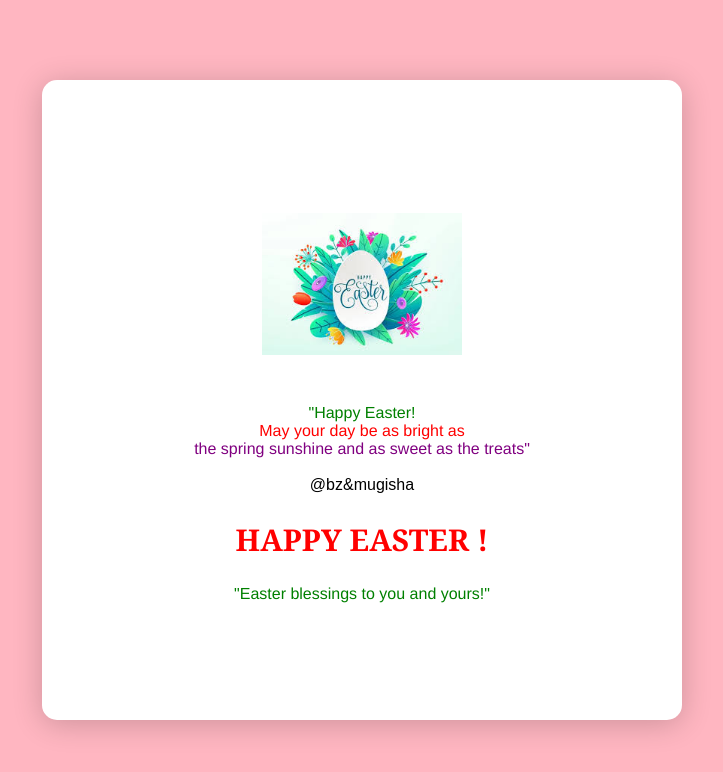
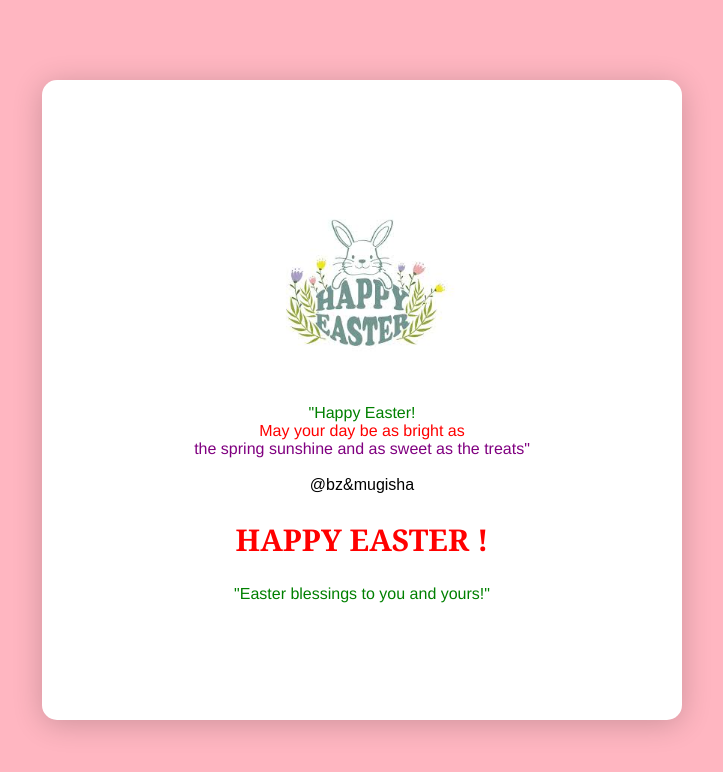
Before and after one commit to Mugisharogers/-assesia, a plain HTML site: page index.html in a window 1280 px wide. Both pictures are taken after a click on the button "Go->". Shown: the whole page, without its empty margins (278-1001 px from the left). Drawn offline with Linux system fonts and the light colour scheme.

Commit message:
Update index.html

```diff
--- a/index.html
+++ b/index.html
@@ -113,7 +113,7 @@ input[type=text] {
             Wishing you
         </div>
         <div class="slideshow-container">
-    <img src="logx.jpeg" alt="" class="mySlides fade">
+    <img src="logoxv.jpeg" alt="" class="mySlides fade">
             <img src="logod.jpeg" alt="" class="mySlides fade">
             <img src="logoe.jpeg" alt="" class="mySlides fade">
 
```
